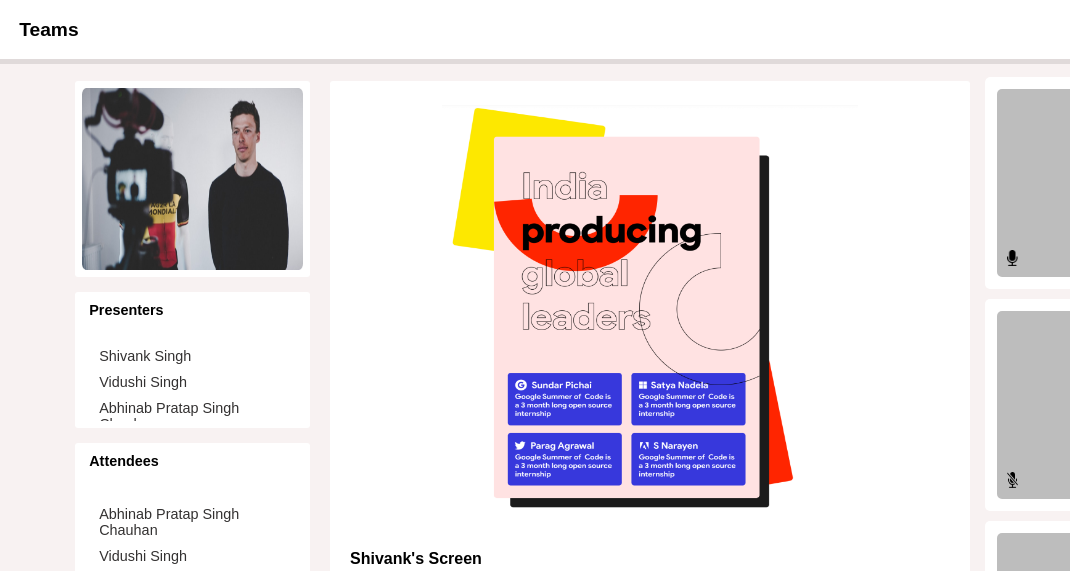
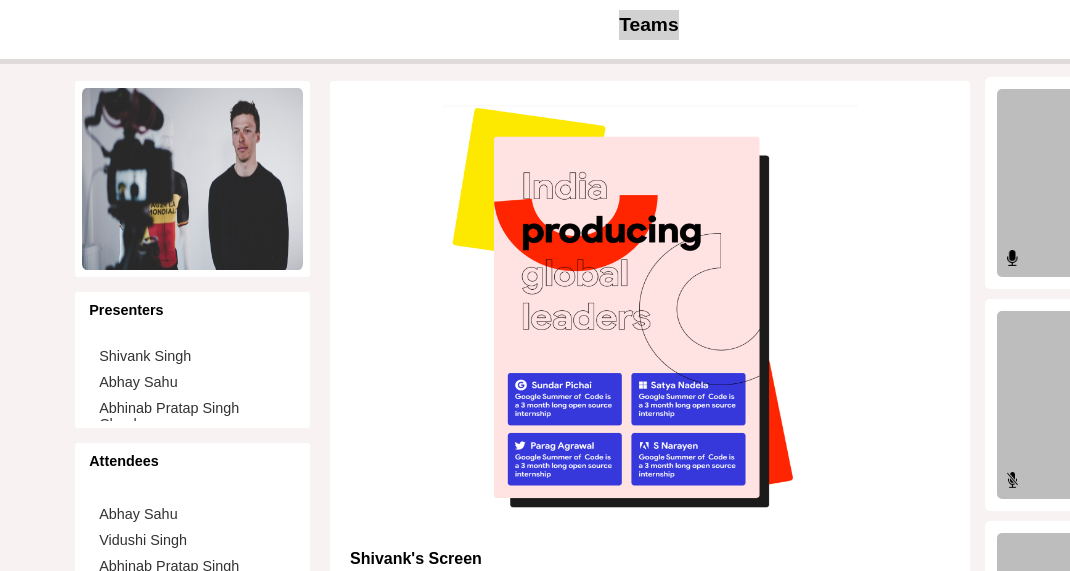
Before and after one commit to nasablackberry/Hacktoberfest_2022, a plain HTML site: page Oss_shivank_singh/index.html in a window 1280 px wide. Shown: the top 571 px of the page, 0-1070 px from the left. Drawn offline with Linux system fonts and the light colour scheme.

Commit message:
added background color to teams and changed contributors name

```diff
--- a/Oss_shivank_singh/index.html
+++ b/Oss_shivank_singh/index.html
@@ -42,7 +42,7 @@
                         <div class="scroll">
                             <ul>
                                 <li>Shivank  Singh </li>
-                                <li>Vidushi Singh</li>
+                                <li>Abhay Sahu</li>
                                 <li>Abhinab Pratap Singh Chauhan</li>
                                 <li>Vidushi Singh</li>
                                 <li>Abhinab Pratap Singh Chauhan</li>
@@ -56,7 +56,7 @@
                         </div>
                         <div class="scroll">
                             <ul>
-                                <li>Abhinab Pratap Singh Chauhan</li>
+                                <li>Abhay Sahu</li>
                                 <li>Vidushi Singh</li>
                                 <li>Abhinab Pratap Singh Chauhan</li>
                                 <li>Vidushi Singh</li>
--- a/Oss_shivank_singh/style.css
+++ b/Oss_shivank_singh/style.css
@@ -456,3 +456,10 @@
     color: white;
     margin-left: 8px;
 }
+
+.teams{
+    margin-top: 10px;
+    margin-left: 600px;
+    background-color: #d1d1d1;
+    height: 50%;
+}
```
